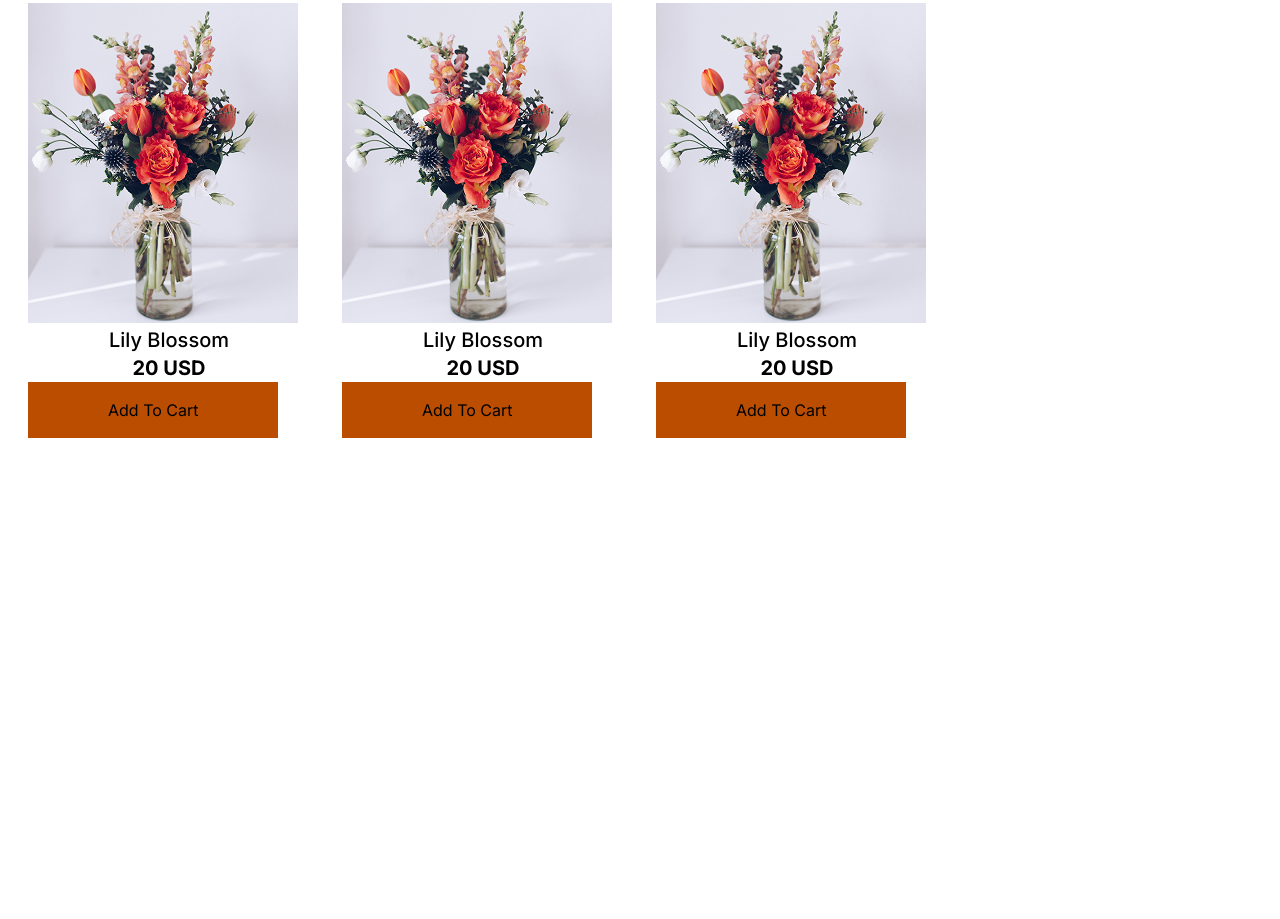
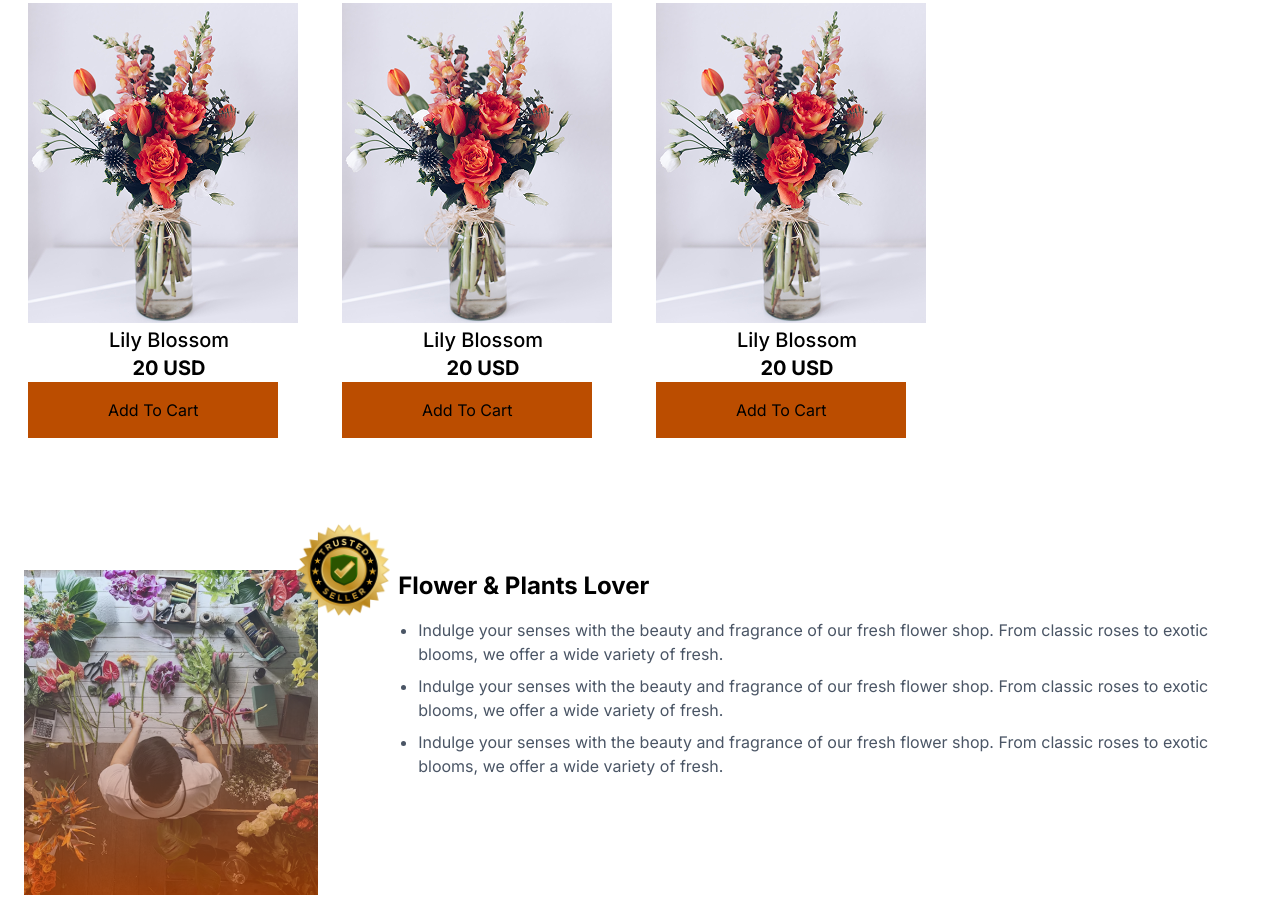
Before and after one commit to sumon8520/Flower-project, a website: page index.html in a window 1280 px wide. Shown: the part 1266-2185 px from the top of the page. Before the commit the page ends 1732 px from the top, so only its background shows below. Drawn offline with Linux system fonts and the light colour scheme.

Commit message:
added the flower lover section

```diff
--- a/index.html
+++ b/index.html
@@ -31,6 +31,7 @@
 </head>
 
 <body class="inter-font">
+    <!-- Navbar Section -->
     <nav class="flex items-center justify-between p-4 md:py-7 md:px-20 lg:px-28">
         <img class="w-32" src="assets/logo.png" alt="Flower Logo">
         <ul class="flex gap-6">
@@ -60,7 +61,7 @@
     </section>
 
     <!-- Our Plants Section -->
-    <section class="p-4 md:p-7">
+    <section class="p-4 md:p-7 mb-20">
         <section class="max-w-7xl mx-auto">
             <h2 class="text-5xl font-bold text-center mb-5"><span class="text-[#E95A08]">Our</span> Plants</h2>
             <p class="text-xl text-gray-700 text-center mb-12">Indulge your senses with the beauty and fragrance of our
@@ -128,6 +129,33 @@
             </div>
         </section>
     </section>
+
+    <!-- Flower Lover Section -->
+    <section class="p-3 md:p-6">
+        <section class="max-w-7xl mx-auto">
+            <div class="md:flex gap-20">
+                <!-- img Section -->
+                <div class="relative">
+                    <img class="w-96" src="assets/flower-store.png" alt="">
+                    <img class="w-32 absolute -right-16 md:left-32 -top-12  md:-top-16 lg:left-64 md:-right-32"
+                        src="assets/trusted-badge.png" alt="">
+                </div>
+
+                <!-- Text Section -->
+                <div>
+                    <h2 class="text-2xl font-bold mb-4">Flower & Plants Lover</h2>
+                    <ul class="list-disc pl-5 space-y-2 text-gray-600">
+                        <li>Indulge your senses with the beauty and fragrance of our fresh flower shop. From classic
+                            roses to exotic blooms, we offer a wide variety of fresh.</li>
+                        <li>Indulge your senses with the beauty and fragrance of our fresh flower shop. From classic
+                            roses to exotic blooms, we offer a wide variety of fresh.</li>
+                        <li>Indulge your senses with the beauty and fragrance of our fresh flower shop. From classic
+                            roses to exotic blooms, we offer a wide variety of fresh.</li>
+                    </ul>
+                </div>
+            </div>
+        </section>
+    </section>
 </body>
 
 </html>
```
Also changed, not shown: src/output.css.
